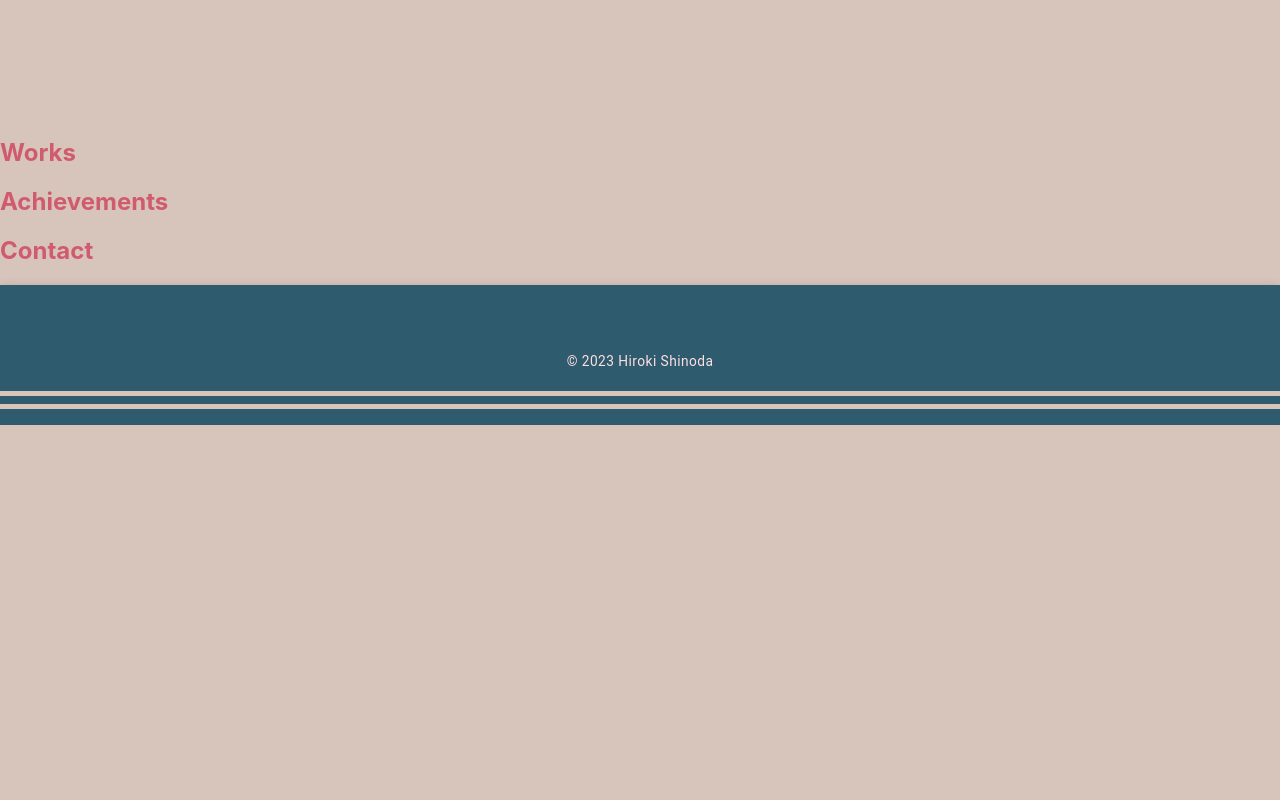
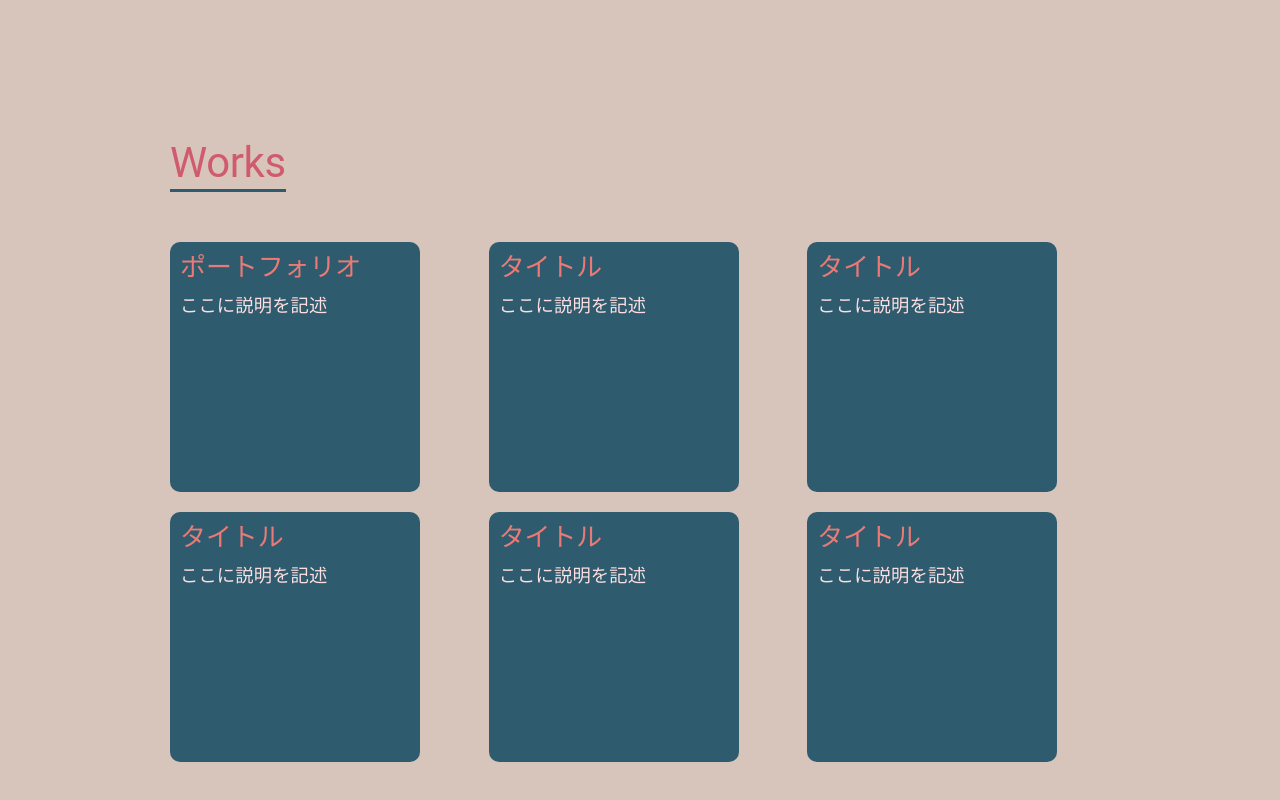
Before and after one commit to hirokishinoda/hirokishinoda.github.io, a React (Create React App) app in the folder portfolio/: page / in a window 1280 px wide. Shown: the part 1665-2465 px from the top of the page. Before the commit the page ends 2090 px from the top, so only its background shows below. Built offline with nearby package versions, Linux system fonts and the light colour scheme.

Commit message:
Worksの作成

```diff
--- /dev/null
+++ b/portfolio/src/features/Works/components/Products.tsx
@@ -0,0 +1,56 @@
+/** @jsxImportSource @emotion/react */
+import { css } from "@emotion/react";
+import { Box, Typography } from "@mui/material";
+import { ProductProps, ProductsProps } from "../types/props";
+import { ColorConstants } from "types/color";
+
+const Product = (props:ProductProps) => {
+    const {title, description} = props;
+
+    const productCSS = css`
+        margin-bottom   : 20px;
+        width           : 250px;
+        height          : 250px;
+        background-color: ${ColorConstants.OMESHIONANDO};
+        border-radius   : 10px;
+        overflow        : hidden;
+    `;
+
+    const titleCSS = css`
+        width : fit-content;
+        height: fit-content;
+        margin: 10px
+    `;
+
+    const descriptionCSS = css`
+        margin: 10px
+    `;
+
+    return (
+        <Box component="div" css={productCSS}>
+            <Typography variant="h3" css={titleCSS}>
+                {title}
+            </Typography>
+            <Typography css={descriptionCSS}>
+                {description}
+            </Typography>
+        </Box>
+    );
+};
+
+const Products = (props:ProductsProps) => {
+    const {products, className} = props;
+
+    return (
+        <Box component="div" className={className}>
+            {products.map( (item) => {
+                return (
+                    <Product key={item.title} title={item.title} description={item.description}/>
+                )
+            })}
+        </Box>
+
+    )
+};
+
+export default Products;
--- a/portfolio/src/features/Works/components/Works.tsx
+++ b/portfolio/src/features/Works/components/Works.tsx
@@ -1,10 +1,52 @@
+/** @jsxImportSource @emotion/react */
+import { css } from "@emotion/react";
+import ContentsEntire from "components/ContentsEntire";
+import Products from "./Products";
+import { ProductProps } from "../types/props";
+
 const Works = () => {
+    const worksCSS = css`
+        width : 940px;
+        height: fit-content;
+        margin: 300px auto;
+    `;
+
+    const productsCSS = css`
+        margin-top   : 50px;
+        column-count : 3;
+    `;
+
+    const products:Array<ProductProps> = [
+        {
+            title      : "ポートフォリオ",
+            description: "ここに説明を記述"
+        },
+        {
+            title      : "タイトル",
+            description: "ここに説明を記述"
+        },
+        {
+            title      : "タイトル",
+            description: "ここに説明を記述"
+        },
+        {
+            title      : "タイトル",
+            description: "ここに説明を記述"
+        },
+        {
+            title      : "タイトル",
+            description: "ここに説明を記述"
+        },
+        {
+            title      : "タイトル",
+            description: "ここに説明を記述"
+        },
+    ];
+
     return (
-        <div>
-            <h2>
-                Works
-            </h2>
-        </div>
+        <ContentsEntire title="Works" css={worksCSS}>
+            <Products products={products} css={productsCSS}/>
+        </ContentsEntire>
     );
 }
 
```
Also changed, not shown: portfolio/src/features/Works/types/props.d.ts (added, +9 -0 lines).
